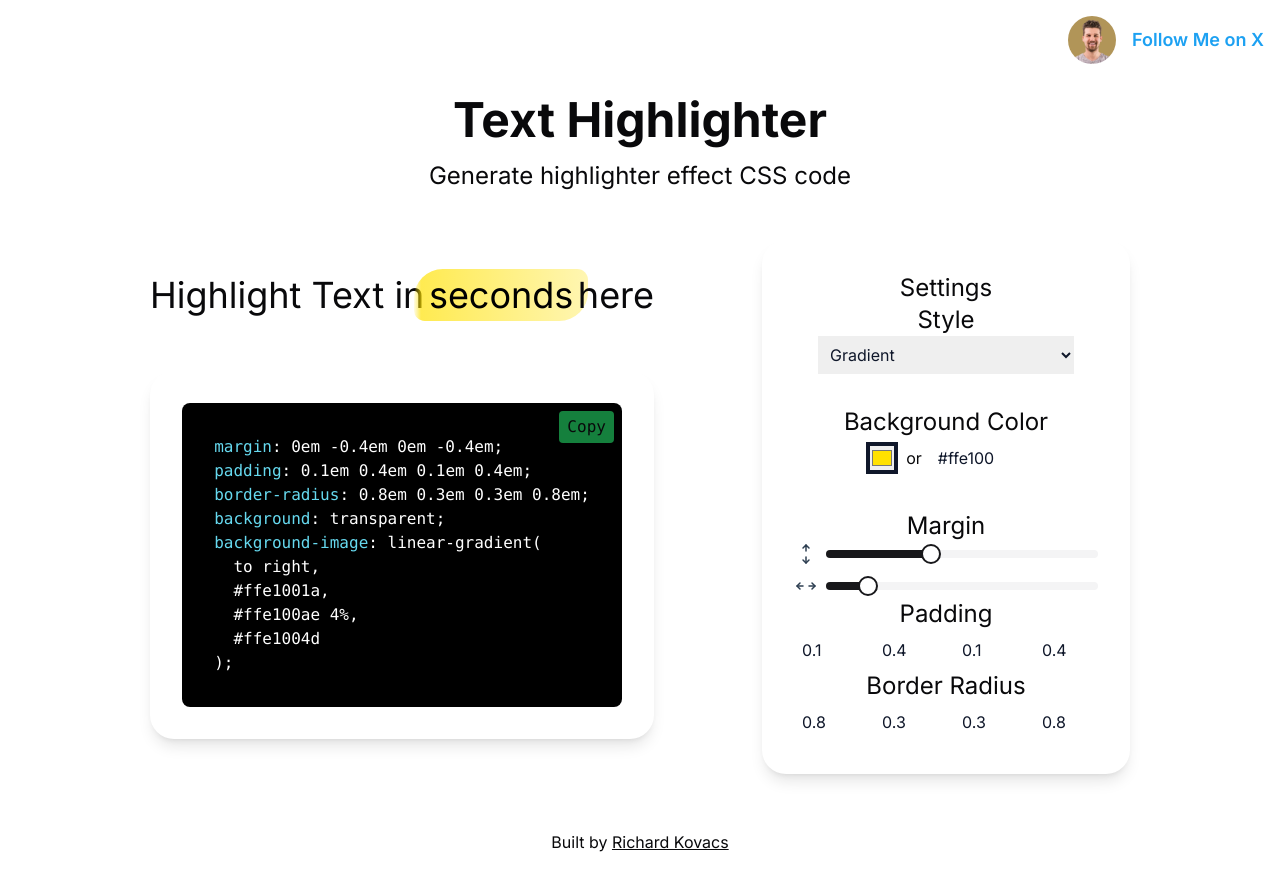
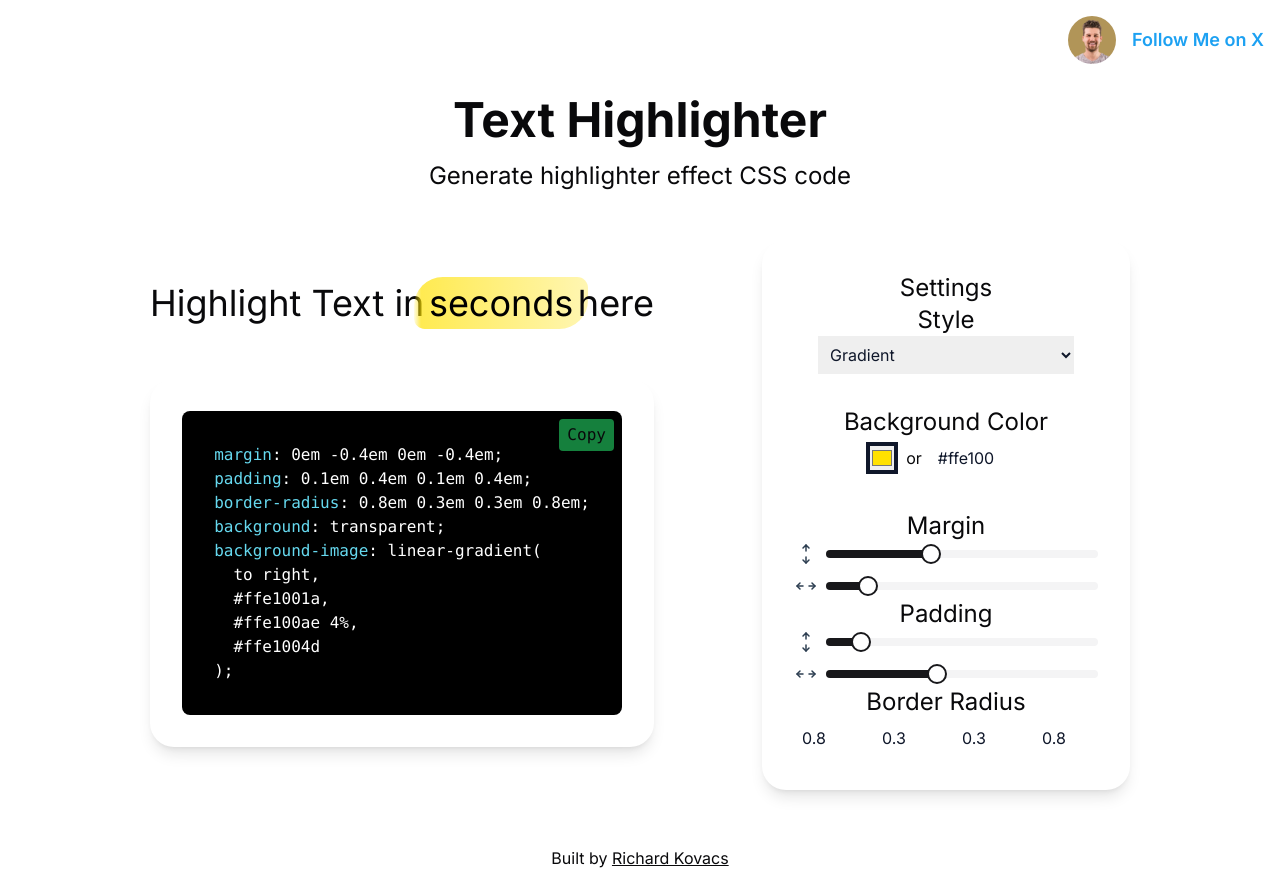
Before and after one commit to kovrichard/highlight-css, a Next.js app: page / in a window 1280 px wide. Built offline with nearby package versions, Linux system fonts and the light colour scheme.

Commit message:
feat: change padding setting to slider

```diff
--- a/src/app/page.tsx
+++ b/src/app/page.tsx
@@ -48,6 +48,22 @@ export default function Home() {
   const changeYMargin = (value: number) => {
     setMargin({
       ...margin,
+      top: value,
+      bottom: value,
+    });
+  };
+
+  const changeXPadding = (value: number) => {
+    setPadding({
+      ...padding,
+      left: value,
+      right: value,
+    });
+  };
+
+  const changeYPadding = (value: number) => {
+    setPadding({
+      ...padding,
       top: value,
       bottom: value,
     });
@@ -205,22 +221,37 @@ export default function Home() {
             </div>
           </div>
           <label className="text-2xl">Padding</label>
-          <div className="flex justify-around gap-4">
-            {["top", "right", "bottom", "left"].map((direction) => (
-              <input
-                key={direction}
-                type="number"
-                step={0.2}
-                value={padding[direction]}
-                onChange={(e) =>
-                  setPadding({
-                    ...padding,
-                    [direction]: parseFloat(e.target.value),
-                  })
-                }
-                className="w-16 p-2 text-slate-900"
+          <div className="flex w-full flex-col justify-around gap-2">
+            <div className="flex gap-2">
+              <Image
+                src="/arrows-move-vertical.svg"
+                width={24}
+                height={24}
+                alt="Arrows up and down"
               />
-            ))}
+              <Slider
+                value={[padding.top]}
+                min={0}
+                max={1}
+                onValueChange={(value) => changeYPadding(value[0])}
+                step={0.1}
+              />
+            </div>
+            <div className="flex gap-2">
+              <Image
+                src="/arrows-move-horizontal.svg"
+                width={24}
+                height={24}
+                alt="Arrows left and right"
+              />
+              <Slider
+                value={[padding.left]}
+                min={0}
+                max={1}
+                onValueChange={(value) => changeXPadding(value[0])}
+                step={0.1}
+              />
+            </div>
           </div>
           <label className="text-2xl">Border Radius</label>
           <div className="flex justify-around gap-4">
```
